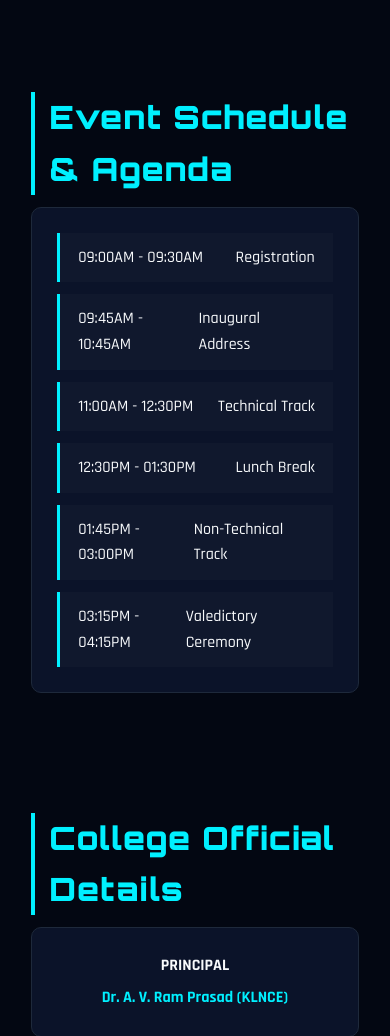
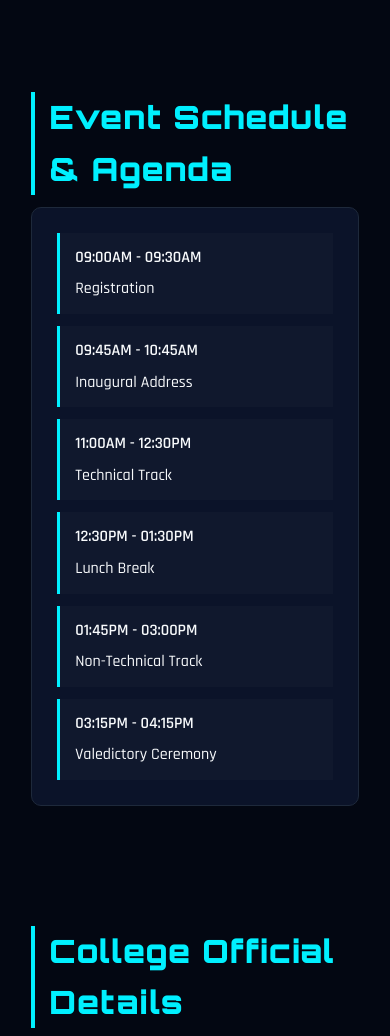
Before and after one commit to bhuvee731/sicurezz-26, a Flask app: page / in a window 390 px wide. Shown: the part 4251-5287 px from the top of the page. Run offline with Flask 3, Linux system fonts and the light colour scheme.

Commit message:
Fix agenda alignment for desktop and mobile

```diff
--- a/sicurezz_project/static/css/style.css
+++ b/sicurezz_project/static/css/style.css
@@ -289,9 +289,48 @@ body {
 .workshop-card { border: 1px solid var(--accent-color); }
 .workshop-header { display: flex; justify-content: space-between; align-items: center; }
 
+.agenda-timeline {
+    display: flex;
+    flex-direction: column;
+    gap: 12px;
+}
 
-.agenda-timeline { display: flex; flex-direction: column; gap: 12px; }
-.agenda-item { display: flex; justify-content: space-between; padding: 12px 18px; background: rgba(255, 255, 255, 0.02); border-left: 3px solid var(--accent-color); }
+/* Base Desktop View (Fits side-by-side cleanly) */
+.agenda-item {
+    display: flex;
+    justify-content: space-between;
+    align-items: center;
+    padding: 12px 18px;
+    background: rgba(255, 255, 255, 0.02);
+    border-left: 3px solid var(--accent-color);
+}
+
+/* Ensure the time string never wraps awkwardly into multiple lines */
+.agenda-item span:first-child,
+.agenda-time {
+    white-space: nowrap;
+    font-weight: 600;
+}
+
+.agenda-item span:last-child,
+.agenda-title {
+    text-align: right;
+}
+
+/* Mobile View (Stacks time and title vertically to avoid narrow squishing) */
+@media screen and (max-width: 768px) {
+    .agenda-item {
+        flex-direction: column;
+        align-items: flex-start;
+        gap: 6px;
+        padding: 12px 15px;
+    }
+
+    .agenda-item span:last-child,
+    .agenda-title {
+        text-align: left; /* Left aligns title below the time for clean reading */
+    }
+}
 
 .text-center { text-align: center; }
 .highlight { color: var(--accent-color); font-weight: bold; margin-top: 6px; }
--- a/sicurezz_project/templates/index.html
+++ b/sicurezz_project/templates/index.html
@@ -152,7 +152,6 @@
         <div class="card glass-card">
             <div class="agenda-timeline">
                 <div class="agenda-item">
-
                     <span class="time">09:00AM - 09:30AM</span>
                     <span class="task">Registration</span>
                 </div>
```
